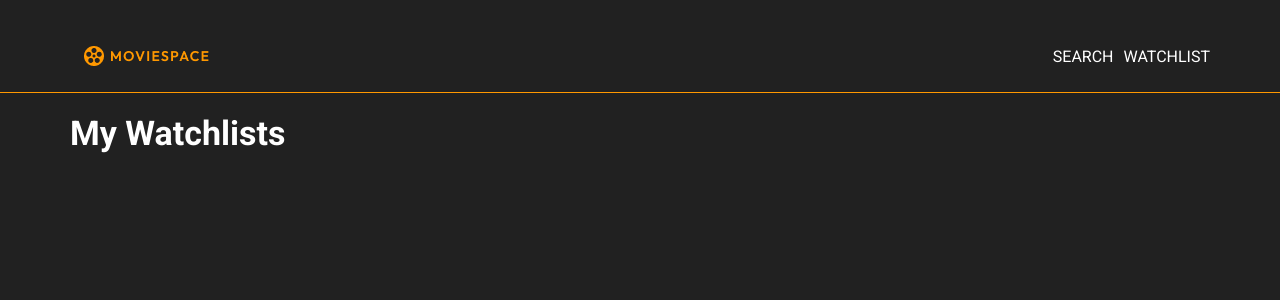
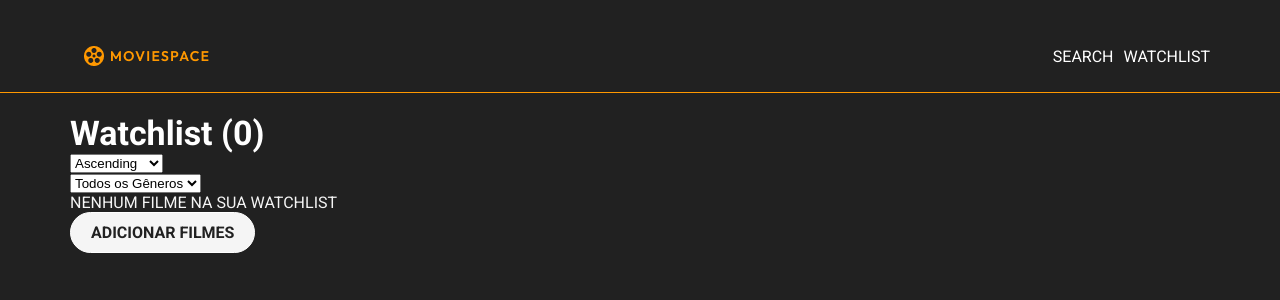
Before and after one commit to emiliaquerino/movie-app, a React (Vite) app: page /watchlist in a window 1280 px wide. Shown: the top 300 px of the page. Built offline with nearby package versions, Linux system fonts and the light colour scheme.

Commit message:
Importa componentes de Paginação, e Filtros em Watchlist

```diff
--- a/src/pages/WatchList.jsx
+++ b/src/pages/WatchList.jsx
@@ -1,13 +1,61 @@
-import React, { useContext } from "react";
+import React, { useContext, useState } from "react";
+import MovieCard from "../components/MovieCard";
+import { MovieContext } from '../context/MovieContext';
+import Pagination from "../components/Pagination";
+import SortMoviesByImdb from "../components/SortMoviesByImdb";
+import FilterMovieByGenre from "../components/FilterMovieByGenre";
+import { Link } from "react-router-dom";
 
-const Watchlist = () => {
-  //const
+const WatchList = () => {
+  const { favoriteMovies } = useContext(MovieContext);
+  const [sortOrder, setSortOrder] = useState('asc');
+  const [selectedGenre, setSelectedGenre] = useState('');
+  const [currentPage, setCurrentPage] = useState(1);
+  const moviesPerPage = 10;
+
+  const filteredMovies = selectedGenre
+    ? favoriteMovies.filter(movie => movie.Genre.split(', ').includes(selectedGenre))
+    : favoriteMovies;
+
+  const sortedMovies = [...filteredMovies].sort((a, b) => {
+    const ratingA = parseFloat(a.imdbRating);
+    const ratingB = parseFloat(b.imdbRating);
+    return sortOrder === 'asc' ? ratingA - ratingB : ratingB - ratingA;
+  });
+
+  const indexOfLastMovie = currentPage * moviesPerPage;
+  const indexOfFirstMovie = indexOfLastMovie - moviesPerPage;
+  const currentMovies = sortedMovies.slice(indexOfFirstMovie, indexOfLastMovie);
+
+  const totalPages = Math.ceil(sortedMovies.length / moviesPerPage);
 
   return (
     <div>
-        <h1>My Watchlists </h1>
+      <h1>Watchlist ({sortedMovies.length})</h1>
+      <SortMoviesByImdb sortOrder={sortOrder} onSortChange={setSortOrder} />
+      <FilterMovieByGenre onGenreChange={setSelectedGenre} />
+      <div className="movies">
+        {currentMovies.length > 0 ? (
+          currentMovies.map(movie => <MovieCard key={movie.imdbID} movie={movie} />)
+        ) : (
+          <>
+            <p>NENHUM FILME NA SUA WATCHLIST</p>
+            <Link to={`/`} className="btn-white">
+              ADICIONAR FILMES
+            </Link>
+          </>
+        )}
+      </div>
+      {sortedMovies.length > 0 && (
+        <Pagination
+          currentPage={currentPage}
+          totalPages={totalPages}
+          onNext={() => setCurrentPage(currentPage + 1)}
+          onPrev={() => setCurrentPage(currentPage - 1)}
+        />
+      )}
     </div>
   );
 };
 
-export default Watchlist;
+export default WatchList;
```
